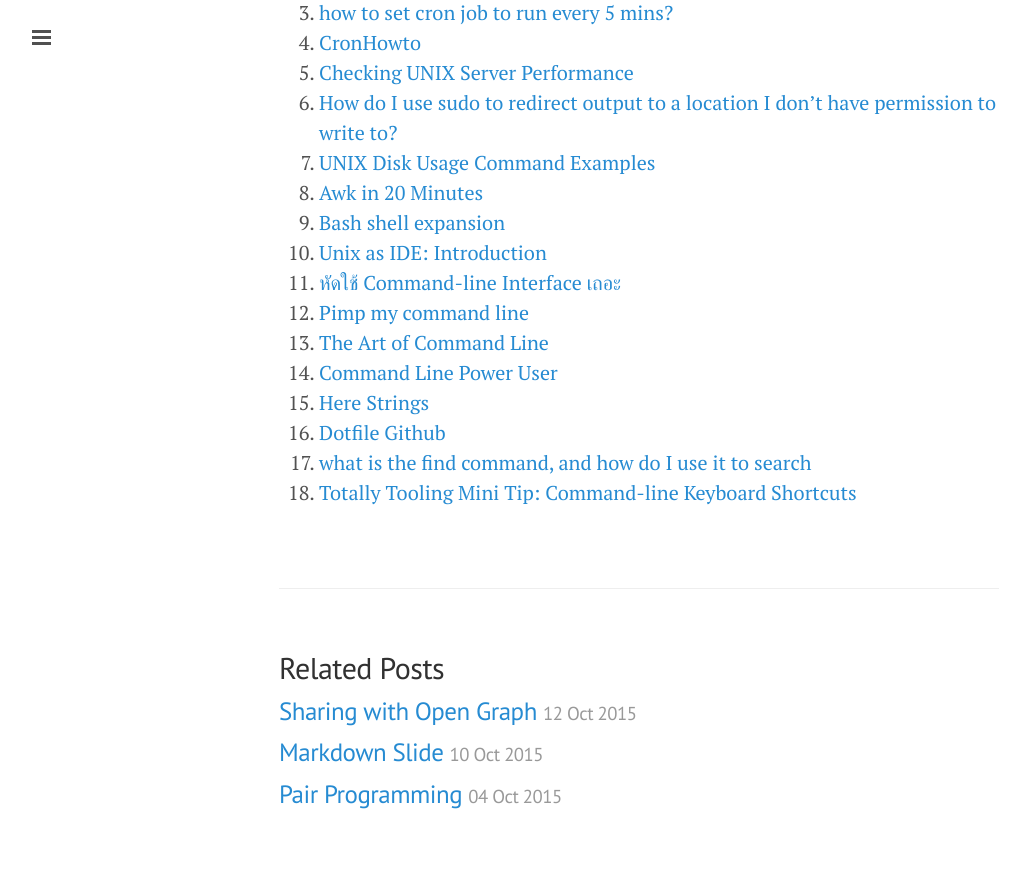
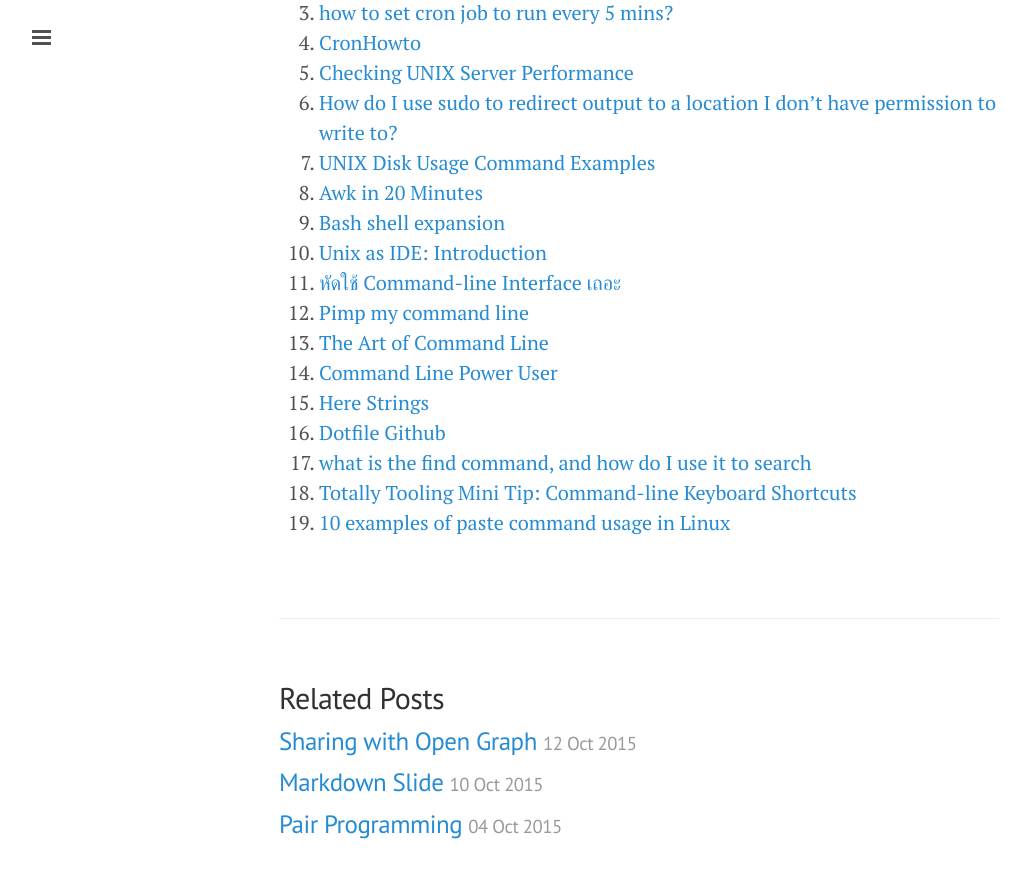
Before and after one commit to ibotdotout/ibotdotout.github.io, a Jekyll site: the page built from _posts/2014-06-27-unix.md, in a window 1280 px wide and 900 px high, scrolled down 6452 px. Shown: the top 878 px of the window, without its empty margins (1-1031 px from the left). Built offline with Jekyll 4.4.1, drawn with Linux system fonts in a browser that asks for light colours; Markdown is read by kramdown in place of the engine named in the settings.

Commit message:
Update: paste cmd

```diff
--- a/_posts/2014-06-27-unix.md
+++ b/_posts/2014-06-27-unix.md
@@ -289,3 +289,4 @@ $ alias pbselect='xclip -selection primary -o'
 16. [Dotfile Github](http://dotfiles.github.io)
 17. [what is the find command, and how do I use it to search](https://kb.iu.edu/d/admm)
 18. [Totally Tooling Mini Tip: Command-line Keyboard Shortcuts](https://www.youtube.com/watch?v=ND-W4e-pqMo)
+11. [10 examples of paste command usage in Linux](http://www.theunixschool.com/2012/07/10-examples-of-paste-command-usage-in.html)
```
